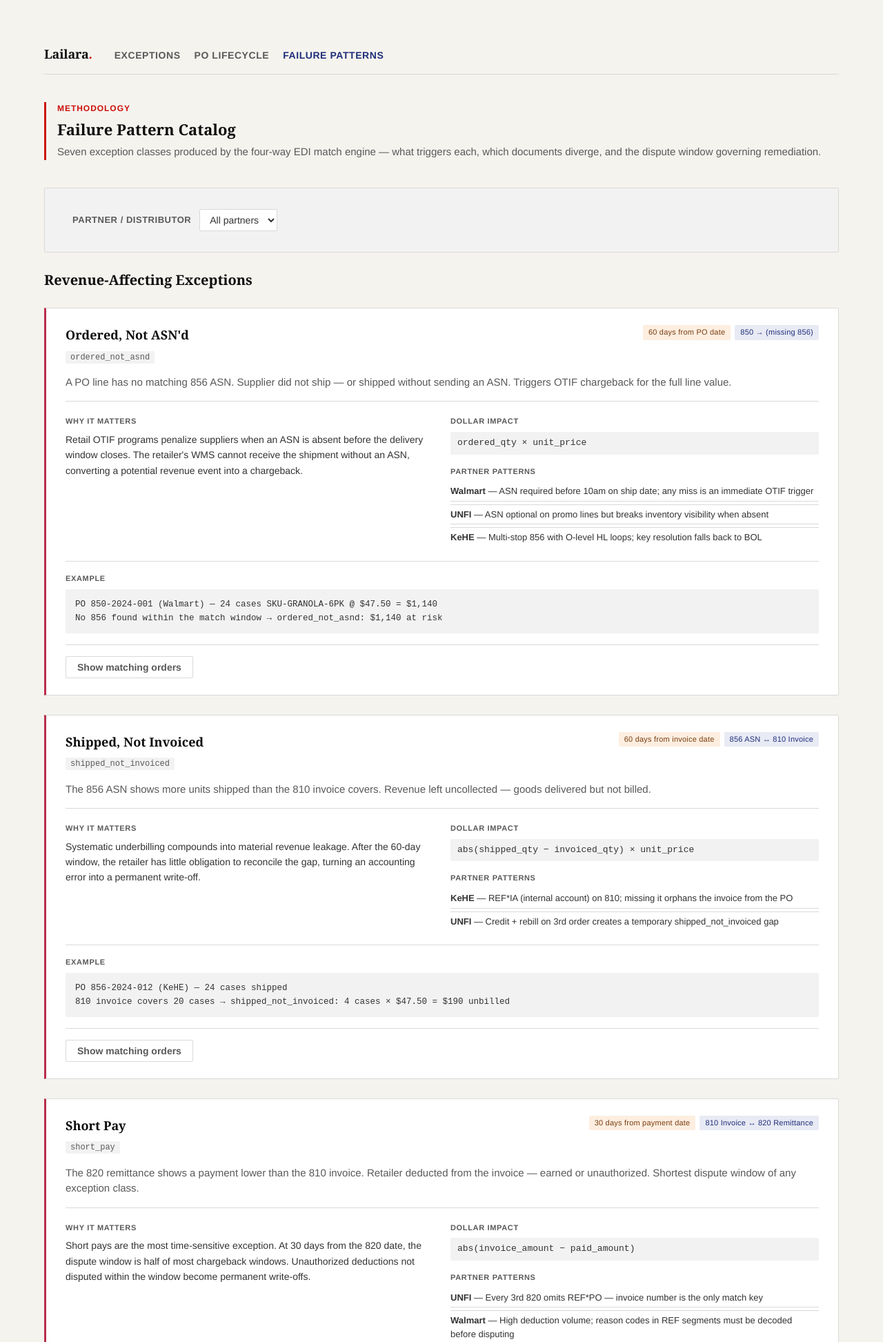
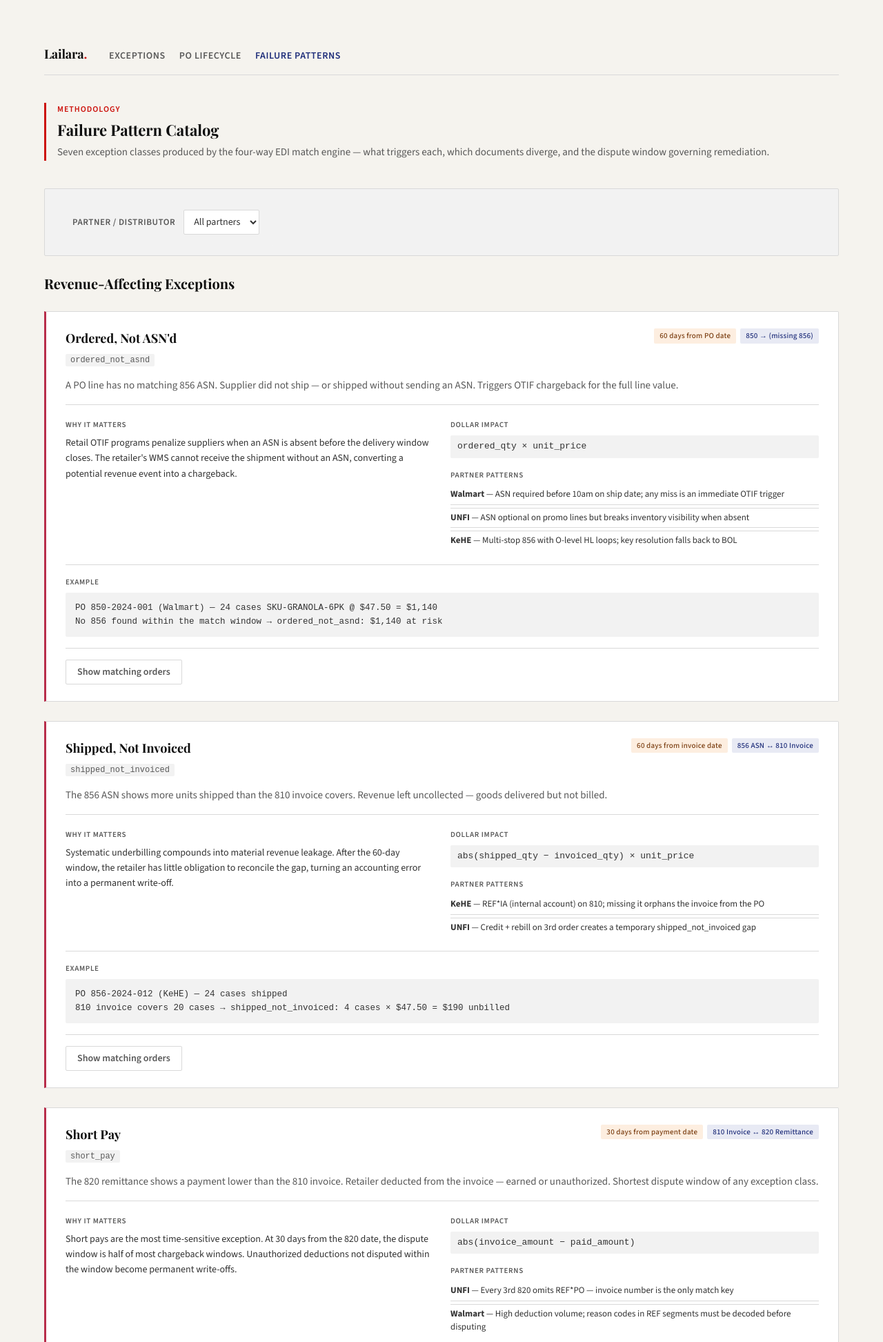
Before and after one commit to MsShawnP/edi-reconciliation-tool, a FastAPI app: page /catalog in a window 1280 px wide. Shown: the top 1945 px of the page at 69% size. Run offline with FastAPI, Linux system fonts and the light colour scheme; data that the repository does not hold is empty; some libraries are stand-ins or nearby versions; some web fonts are replaced.

Commit message:
fix: self-host Playfair Display and Source Sans 3 fonts
Font @font-face declarations pointed to /static/fonts/ but no woff2
files existed — browsers fell back to system fonts silently. Added
variable-font woff2 files (latin subset) and consolidated the five
per-weight @font-face rules into two variable-font declarations.

Co-Authored-By: Claude Opus 4.6 <noreply@anthropic.com>

```diff
--- a/dashboard/static/css/lailara.css
+++ b/dashboard/static/css/lailara.css
@@ -12,32 +12,14 @@
  * -------------------------------------------------------------------------- */
 @font-face {
   font-family: 'Playfair Display';
-  src: url('/static/fonts/PlayfairDisplay-Regular.woff2') format('woff2');
-  font-weight: 400;
-  font-display: swap;
-}
-@font-face {
-  font-family: 'Playfair Display';
-  src: url('/static/fonts/PlayfairDisplay-Bold.woff2') format('woff2');
-  font-weight: 700;
+  src: url('/static/fonts/PlayfairDisplay-Variable.woff2') format('woff2');
+  font-weight: 400 700;
   font-display: swap;
 }
 @font-face {
   font-family: 'Source Sans 3';
-  src: url('/static/fonts/SourceSans3-Regular.woff2') format('woff2');
-  font-weight: 400;
-  font-display: swap;
-}
-@font-face {
-  font-family: 'Source Sans 3';
-  src: url('/static/fonts/SourceSans3-SemiBold.woff2') format('woff2');
-  font-weight: 600;
-  font-display: swap;
-}
-@font-face {
-  font-family: 'Source Sans 3';
-  src: url('/static/fonts/SourceSans3-Bold.woff2') format('woff2');
-  font-weight: 700;
+  src: url('/static/fonts/SourceSans3-Variable.woff2') format('woff2');
+  font-weight: 400 700;
   font-display: swap;
 }
 
```
Also changed, not shown: dashboard/static/fonts/PlayfairDisplay-Variable.woff2 (added), dashboard/static/fonts/SourceSans3-Variable.woff2 (added).
